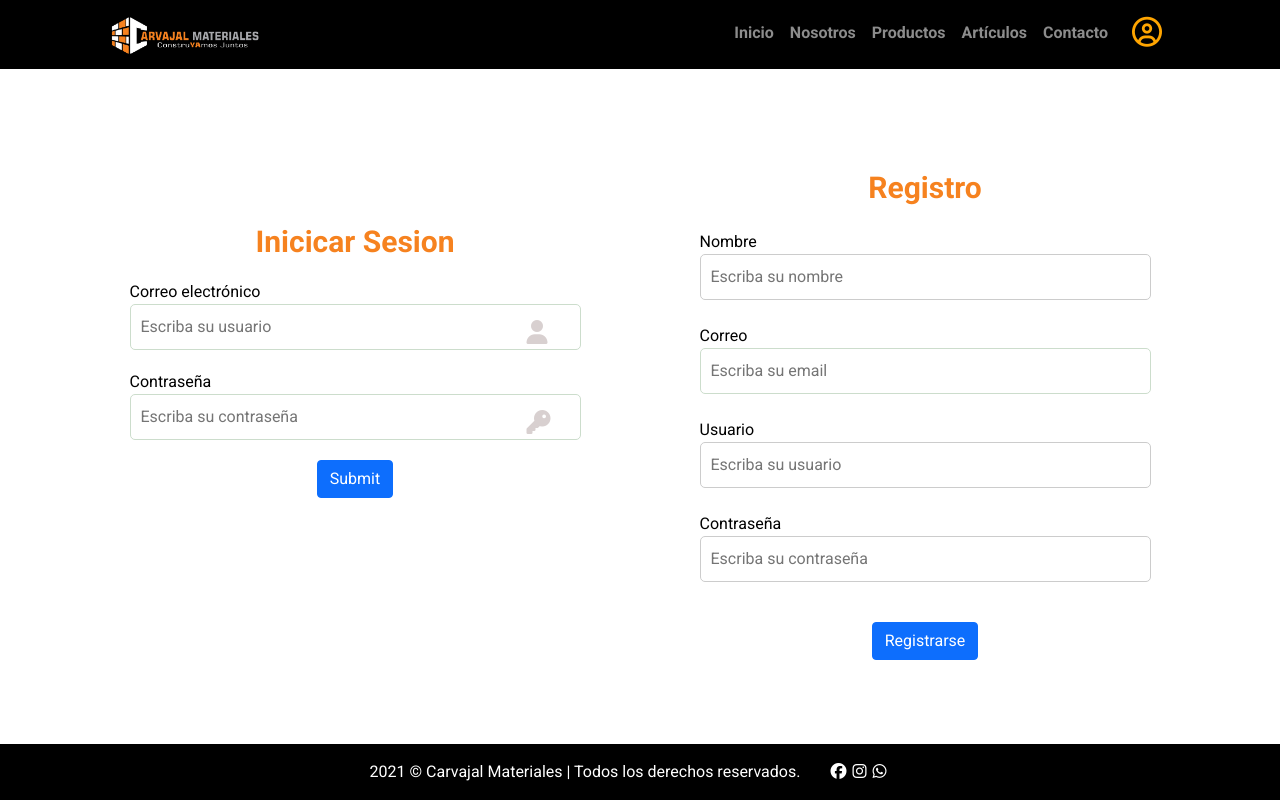
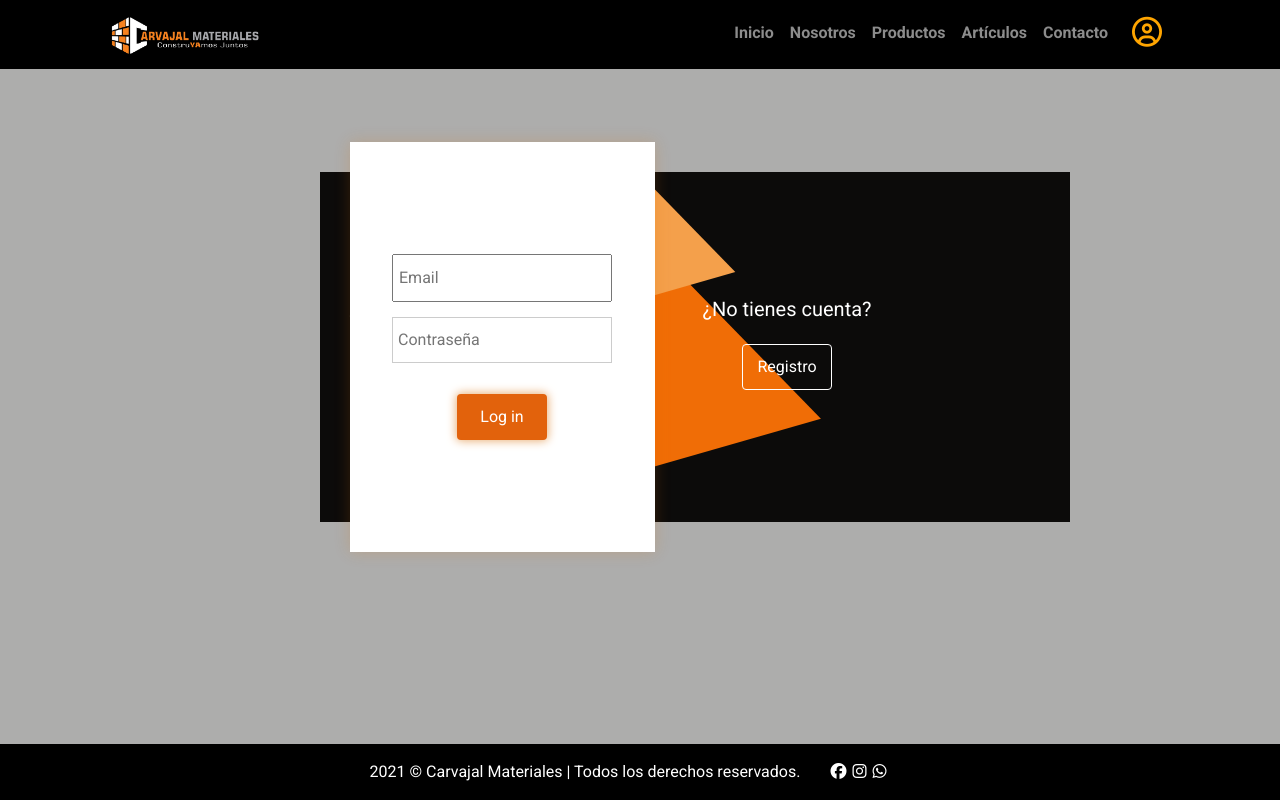
Before and after one commit to Yixsi/App-web-CM-con-react, a React (Create React App) app: page /login in a window 1280 px wide. Built offline with nearby package versions, Linux system fonts and the light colour scheme.

Commit message:
Update 1.1

```diff
--- a/src/pages/login.jsx
+++ b/src/pages/login.jsx
@@ -1,8 +1,9 @@
-import React, { useState,useEffect  } from "react";
-import {useNavigate} from 'react-router-dom';
+import React, { useState, useEffect } from "react";
+import { useNavigate } from 'react-router-dom';
 import axios from "axios";
 import Layout from "layouts/Layout"
 import Cookies from "universal-cookie"
+import "style/estilos-login.css"
 
 axios.defaults.withCredentials = true;
 
@@ -13,46 +14,48 @@ function Login() {
 
     useEffect(() => {
         const rolUsuario = (cookies.get("rolUsuario"));
-        if(rolUsuario > 0 ){
+        if (rolUsuario > 0) {
             console.log(rolUsuario)
             navigate('/')
         }
-    },)
+    })
 
-    const[name,setName] =useState("")
-    const[email,setEmail] =useState("")
-    const[user,setUser] =useState("")
-    const[pass,setPass] =useState("")
-    const [usuario,setUsuario] = useState("")
-    const [contraseña,setContraseña] = useState("")
+    const [on, setOn] = useState(false)
+    const [name, setName] = useState("")
+    const [email, setEmail] = useState("")
+    const [user, setUser] = useState("")
+    const [pass, setPass] = useState("")
+    const [usuario, setUsuario] = useState("")
+    const [contraseña, setContraseña] = useState("")
     const [mensaje, setMensaje] = useState("")
-    const[mensajeRegistrar,setMensajeRegistrar] = useState("")
+    const [mensajeRegistrar, setMensajeRegistrar] = useState("")
 
-    function registrarUsuario(e){
+
+    function registrarUsuario(e) {
         e.preventDefault()
         const atributos = {
-            name,email,user,pass
+            name, email, user, pass
         }
-        axios.post('/nuevo-usuario',atributos)
-        .then(res=>{
+        axios.post('/nuevo-usuario', atributos)
+            .then(res => {
                 setMensajeRegistrar(res.data.mensaje)
-           /*  cookies.set('rolUsuario',1)
-            navigate('/') */
+                cookies.set('rolUsuario',1)
+                navigate('/')
             })
     }
 
-    const handleSubmit = (e) =>{
+    const handleSubmit = (e) => {
         e.preventDefault()
         const datos = {
-            email:usuario,pass:contraseña
+            email: usuario, pass: contraseña
         }
-        axios.post('/login',datos)
-        .then(res=>{
-            if(res.data.mensaje === 1){
-                cookies.set('rolUsuario',res.data.role)
+        axios.post('/login', datos)
+            .then(res => {
+                if (res.data.mensaje === 1) {
+                    cookies.set('rolUsuario', res.data.role)
                     navigate('/')
                 }
-            else{
+                else {
                     setMensaje(res.data.mensaje)
                 }
             })
@@ -60,69 +63,82 @@ function Login() {
 
     return (
         <Layout>
+
             <div className="container mx-auto">
                 <section className="row d-flex">
+                    <div className="col-10 col-lg-7 mx-auto">
+                        <div className="contenedor">
+                            <div className={`container1${on ? " log-in" : ""}`}>
+                                <div className="box"></div>
+                                <div className="container1-forms">
+                                    <div className="container1-info">
+                                        <div className="info-item">
+                                            <div className="table">
+                                                <div className="table-cell">
+                                                    <p style={{ color: "white" }}>
+                                                        ¿YA tienes una cuenta?
+                                                    </p>
+                                                    <div className="btn" onClick={() => setOn(false)}>
+                                                        Log in
+                                                    </div>
+                                                </div>
+                                            </div>
+                                        </div>
+                                        <div className="info-item">
+                                            <div className="table">
+                                                <div className="table-cell">
+                                                    <p style={{ color: "white" }}>
+                                                        ¿No tienes cuenta?
+                                                    </p>
+                                                    <div className="btn " onClick={() => setOn(true)}>
+                                                        Registro
+                                                    </div>
+                                                </div>
+                                            </div>
+                                        </div>
+                                    </div>
 
-                    <div className="col-10 col-lg-5 mx-auto">
+                                    <div className="container1-form">
+
                                         <form onSubmit = {handleSubmit}>
-                            <div className="contenedor">
-                                <h2>Inicicar Sesion</h2>
-                                <div className=" fontuser element">
-                                    <i className="fas fa-user"></i>
-                                    <div className="label"><label htmlFor="email">Correo electrónico</label></div>
-                                    <input id="usuarioLogin" type="email" name="usuario" placeholder="Escriba su usuario" value={usuario} onChange={(e)=>setUsuario(e.target.value)} required/><br />
+                                            <div className="form-item log-in">
+                                                <div className="table">
+                                                    <div className="table-cell">
+                                                        <input name="Username" placeholder="Email" type="email" value={usuario} onChange={(e) => setUsuario(e.target.value)} required />
+                                                        <input name="Password" placeholder="Contraseña" type="Password" value={contraseña} onChange={(e) => setContraseña(e.target.value)} required />
+                                                        <p>{mensaje}</p>
+                                                        <button className="btn" type="submit">
+                                                            Log in
+                                                        </button>
                                                     </div>
-                                <div className="element fontpass">
-                                    <i className="fas fa-key"></i>
-                                    <div className="label"><label htmlFor="password">Contraseña</label></div>
-                                    <input id="passwordLogin" type="password" name="password" placeholder="Escriba su contraseña" value={contraseña} onChange={(e)=>setContraseña(e.target.value)} required/><br />
                                                 </div>
-                                <div className="element">
-                                    <p className="text" style = {{color:"#f6821f",fontWeight:"bold"}}>{mensaje}</p>
-                                </div>
-                                <input id="botonLogin" type="submit" className="btn btn-primary"  />
                                             </div>
                                         </form>
-                    </div>
-
-                    <div className="col-10 col-lg-5 mx-auto">
 
                                         <form onSubmit = {registrarUsuario}>
-                            <div className="registro">
-                                <h2 className="mt-3">Registro</h2>
-                                <div className="fontuser element">
-                                    <br />
-                                    <div className="label"><label htmlFor="nombre">Nombre</label></div>
-                                    <input id="nombre" type="text" name="nombre" placeholder="Escriba su nombre" value={name} onChange={(e)=>setName(e.target.value)}/><br/>
+                                            <div className="form-item sign-up">
+                                                <div className="table">
+                                                    <div className="table-cell">
+                                                        <input name="email" placeholder="Email" type="email" value={email} onChange={(e)=>setEmail(e.target.value)}/>
+                                                        <input name="fullName" placeholder="Nombre Completo" type="text"  value={name} onChange={(e)=>setName(e.target.value)}/>
+                                                        <input name="Username" placeholder="Usuario" type="text"  value={user} onChange={(e)=>setUser(e.target.value)}/>
+                                                        <input name="Password" placeholder="Contraseña" type="Password" value={pass} onChange={(e)=>setPass(e.target.value)}/>
+                                                        <p>{mensajeRegistrar}</p>
+                                                        <button className="btn"  type="submit">
+                                                            Registrarse
+                                                        </button>
                                                     </div>
-                                <div className="fontuser element">
-                                    <br />
-                                    <div className="label"><label htmlFor="email">Correo</label></div>
-                                    <input id="email" type="email" name="email" placeholder="Escriba su email" value={email} onChange={(e)=>setEmail(e.target.value)}/><br/>
                                                 </div>
-
-
-                                <div className="fontuser element">
-                                    <br />
-                                    <div className="label"><label htmlFor="email">Usuario</label></div>
-                                    <input id="usuario" type="text" name="usuario" placeholder="Escriba su usuario" value={user} onChange={(e)=>setUser(e.target.value)}/><br/>
-                                </div><br />
-                                <div className="element fontpass">
-                                    <div className="label"><label htmlFor="password">Contraseña</label></div>
-                                    <input id="password" type="password" name="password" placeholder="Escriba su contraseña"  value={pass} onChange={(e)=>setPass(e.target.value)}/>
-                                </div><br />
-                                <div className="element">
-                                    <p  style = {{color:"#f6821f",fontWeight:"bold"}} className="text">{mensajeRegistrar}</p>
-                                </div>
-
-                                <input id="boton" className="btn btn-primary" type="submit" value="Registrarse"/>
                                             </div>
                                         </form>
+
                                     </div>
-
+                                </div>
+                            </div>
+                        </div>
+                    </div>
                 </section>
             </div>
-
         </Layout>
     )
 
--- a/src/style/estilos-login.css
+++ b/src/style/estilos-login.css
@@ -1,84 +1,249 @@
+/* Estilos login*/
+@import url(https://fonts.googleapis.com/css?family=Oswald|Roboto);
 body {
-    font-family: 'roboto', sans-serif;
-    margin: 0%;
-}
-/*header*/
-.container{
-    width: 85%;
-    max-width: 1000px;
-    margin: 0 auto;
-}
-.container img{
-    width: 30%;
-}
-.header{
-    background: #000;
-    color: white;
-    padding: 0.5rem 0;
-}
-.header a{
-    color: white;
-    text-decoration: none;
-}
-/*flexbox*/
-.logo-nav-container{
-    display: flex;
-    justify-content: space-between;
-    align-items: center;
-}
-.navigation ul{
-    margin: 0;
-    padding: 0;
-    list-style: none;
-}
-.navigation ul li{
-    display: inline-block;
-}
-.navigation ul li a{
-    display: block;
-    padding: 0.5rem 1rem;
-    transition: all0.4s linear;
-    border-radius: 5px;
-}
-.navigation ul li a:hover a:active{
-    border-bottom: #ccc;
+  position: absolute;
+  left: 0;
+  top: 0;
+  width: 100%;
+  height: 100%;
+  font-family: "Roboto", sans-serif;
+  background-color: #ADADAC;
+  overflow: hidden;
 }
 
-/*formulario*/
-.contenedor{
-    margin: 100px auto;
-    width: 25%;
-    text-align: center;
+.table {
+  display: table;
+  width: 100%;
+  height: 100%;
 }
-.contenedor h1{
 
-    margin: 20 0 20px;
-    padding: 0 0 13px;
-    font-size: 30px;
-    color: #f6821f;
-    text-align: center;
+.table-cell {
+  display: table-cell;
+  vertical-align: middle;
+  -moz-transition: all 0.5s;
+  -o-transition: all 0.5s;
+  -webkit-transition: all 0.5s;
+  transition: all 0.5s;
 }
-.contenedor .element{
-    margin-top: 20px;
+
+.container1 {
+  position: relative;
+  width: 750px;
+  margin: 30px auto 0;
+  height: 350px;
+  background-color: #0C0B0A;
+  top: 50%;
+  margin-top: -120px;
+  -moz-transition: all 0.5s;
+  -o-transition: all 0.5s;
+  -webkit-transition: all 0.5s;
+  transition: all 0.5s;
 }
-.contenedor .element .label{
-    margin-bottom: 5px;
-    text-align: left;
+.container1 .box {
+  position: absolute;
+  left: 0;
+  top: 0;
+  width: 100%;
+  height: 100%;
+  overflow: hidden;
 }
-.contenedor .element input{
-    width: 100%;
-    padding: 10px;
-    border-radius: 5px;
-    border: 0.5px #cdc solid;
+.container1 .box:before, .container1 .box:after {
+  content: " ";
+  position: absolute;
+  left: 152px;
+  top: 50px;
+  background-color:#F06D06;
+  transform: rotateX(52deg) rotateY(15deg) rotateZ(-38deg);
+  width: 300px;
+  height: 285px;
+  -moz-transition: all 0.5s;
+  -o-transition: all 0.5s;
+  -webkit-transition: all 0.5s;
+  transition: all 0.5s;
 }
-.contenedor .btn{
-    width: 60%;
-    text-align: center;
-    background-color:#4160af;
-    border: 2px solid #123488;
-    color: white;
-    padding: 10px;
-    margin: 5px auto;
-    cursor: pointer;
-    border-radius: 5px;
+.container1 .box:after {
+  background-color: #F4A04B;
+  top: -10px;
+  left: 80px;
+  width: 320px;
+  height: 180px;
 }
+.container1 .container1-forms {
+  position: relative;
+}
+.container1 .btn {
+  cursor: pointer;
+  text-align: center;
+  margin: 0 auto;
+  width: 90px;
+  color: #fff;
+  background-color: #e2620c;
+  opacity: 1;
+  -moz-transition: all 0.5s;
+  -o-transition: all 0.5s;
+  -webkit-transition: all 0.5s;
+  transition: all 0.5s;
+}
+.container1 .btn:hover {
+  opacity: 0.7;
+}
+.container1 .btn, .container1 input {
+  padding: 10px 5px;
+}
+.container1 input {
+  margin: 0 auto 15px;
+  display: block;
+  width: 220px;
+  -moz-transition: all 0.3s;
+  -o-transition: all 0.3s;
+  -webkit-transition: all 0.3s;
+  transition: all 0.3s;
+}
+.container1 .container1-forms .container1-info {
+  text-align: left;
+  font-size: 0;
+}
+.container1 .container1-forms .container1-info .info-item {
+  text-align: center;
+  font-size: 16px;
+  width: 300px;
+  height: 320px;
+  display: inline-block;
+  vertical-align: top;
+  color: #fff;
+  opacity: 1;
+  -moz-transition: all 0.3s;
+  -o-transition: all 0.3s;
+  -webkit-transition: all 0.3s;
+  transition: all 0.3s;
+}
+.container1 .container1-forms .container1-info .info-item p {
+  font-size: 20px;
+  margin: 20px;
+}
+.container1 .container1-forms .container1-info .info-item .btn {
+  background-color: transparent;
+  border: 1px solid #fff;
+}
+.container1 .container1-forms .container1-info .info-item .table-cell {
+  padding-right: 35px;
+}
+.container1 .container1-forms .container1-info .info-item:nth-child(2) .table-cell {
+  padding-left: 35px;
+  padding-right: 0;
+}
+.container1 .container1-form {
+  overflow: hidden;
+  position: absolute;
+  left: 30px;
+  top: -30px;
+  width: 305px;
+  height: 410px;
+  background-color: #fff;
+  box-shadow: 0 0 15px 0 rgba(223, 116, 8, 0.2);
+  -moz-transition: all 0.5s;
+  -o-transition: all 0.5s;
+  -webkit-transition: all 0.5s;
+  transition: all 0.5s;
+}
+.container1 .container1-form:before {
+  content: "✔";
+  position: absolute;
+  left: 160px;
+  top: -50px;
+  color: #fff;
+  font-size: 130px;
+  opacity: 0;
+  -moz-transition: all 0.5s;
+  -o-transition: all 0.5s;
+  -webkit-transition: all 0.5s;
+  transition: all 0.5s;
+}
+.container1 .container1-form .btn {
+  position: relative;
+  box-shadow: 0 0 10px 1px #E9AF76;
+  margin-top:15px;
+}
+.container1 .form-item {
+  position: absolute;
+  left: 0;
+  top: 0;
+  width: 100%;
+  height: 100%;
+  opacity: 1;
+  -moz-transition: all 0.5s;
+  -o-transition: all 0.5s;
+  -webkit-transition: all 0.5s;
+  transition: all 0.5s;
+}
+.container1 .form-item.sign-up {
+  position: absolute;
+  left: -100%;
+  opacity: 0;
+}
+.container1.log-in .box:before {
+  position: absolute;
+  left: 180px;
+  top: 62px;
+  height: 265px;
+}
+.container1.log-in .box:after {
+  top: 22px;
+  left: 192px;
+  width: 324px;
+  height: 220px;
+}
+.container1.log-in .container1-form {
+  left: 265px;
+}
+.container1.log-in .container1-form .form-item.sign-up {
+  left: 0;
+  opacity: 1;
+}
+.container1.log-in .container1-form .form-item.log-in {
+  left: -100%;
+  opacity: 0;
+}
+.container1.active {
+  width: 260px;
+  height: 140px;
+  margin-top: -70px;
+}
+.container1.active .container1-form {
+  left: 30px;
+  width: 200px;
+  height: 200px;
+}
+.container1.active .container1-form:before {
+  content: "✔";
+  position: absolute;
+  left: 51px;
+  top: 5px;
+  color: #e2620c;
+  font-size: 130px;
+  opacity: 1;
+}
+.container1.active input, .container1.active .btn, .container1.active .info-item {
+  display: none;
+  opacity: 0;
+  padding: 0px;
+  margin: 0 auto;
+  height: 0;
+}
+.container1.active .form-item {
+  height: 100%;
+}
+.container1.active .container1-forms .container1-info .info-item {
+  height: 0%;
+  opacity: 0;
+}
+
+.rabbit {
+  width: 50px;
+  height: 50px;
+  position: absolute;
+  bottom: 20px;
+  right: 20px;
+  z-index: 3;
+  fill: #fff;
+}
```
Also changed, not shown: src/pages/Contacto.jsx (+14 -4 lines), src/style/styles.css (+19 -3 lines). Lines whose indentation alone changed are shown as unchanged.
